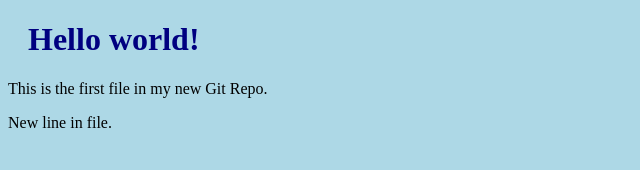
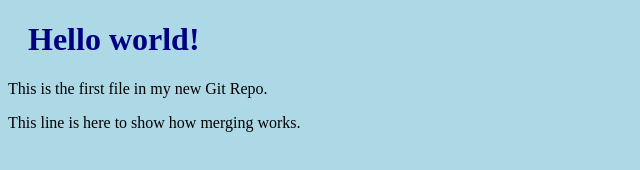
Before and after one commit to NishantSharmaAgra/helloWorld, a plain HTML site: page index.html in a window 1280 px wide. Shown: the whole page, without its empty margins (0-640 px from the left). Drawn offline with Linux system fonts and the light colour scheme.

Commit message:
updated index.html with emergency-fix

```diff
--- a/index.html
+++ b/index.html
@@ -8,7 +8,7 @@
 
 <h1>Hello world!</h1>
 <p>This is the first file in my new Git Repo.</p>
-<p>New line in file.</p>
+<p>This line is here to show how merging works.</p>
 
 </body>
 </html>
```
